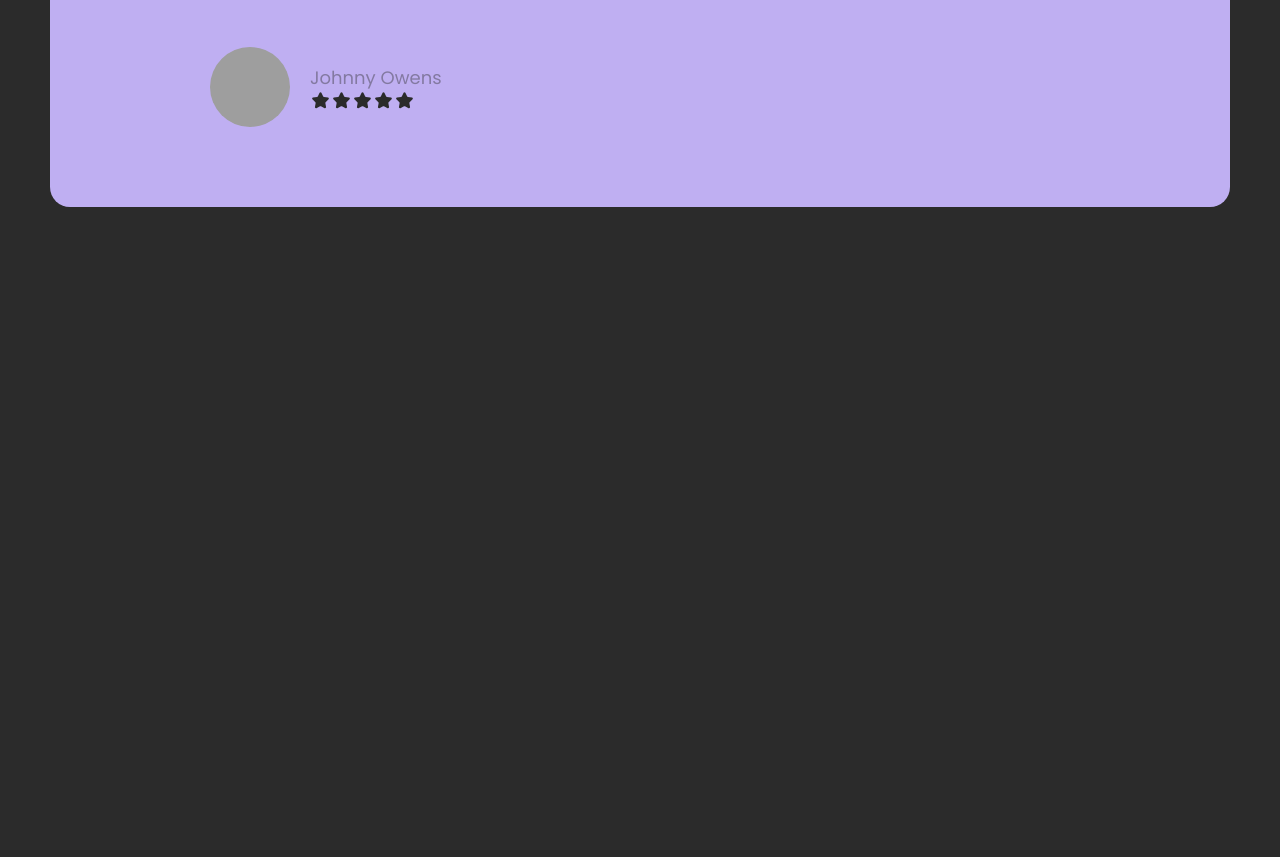
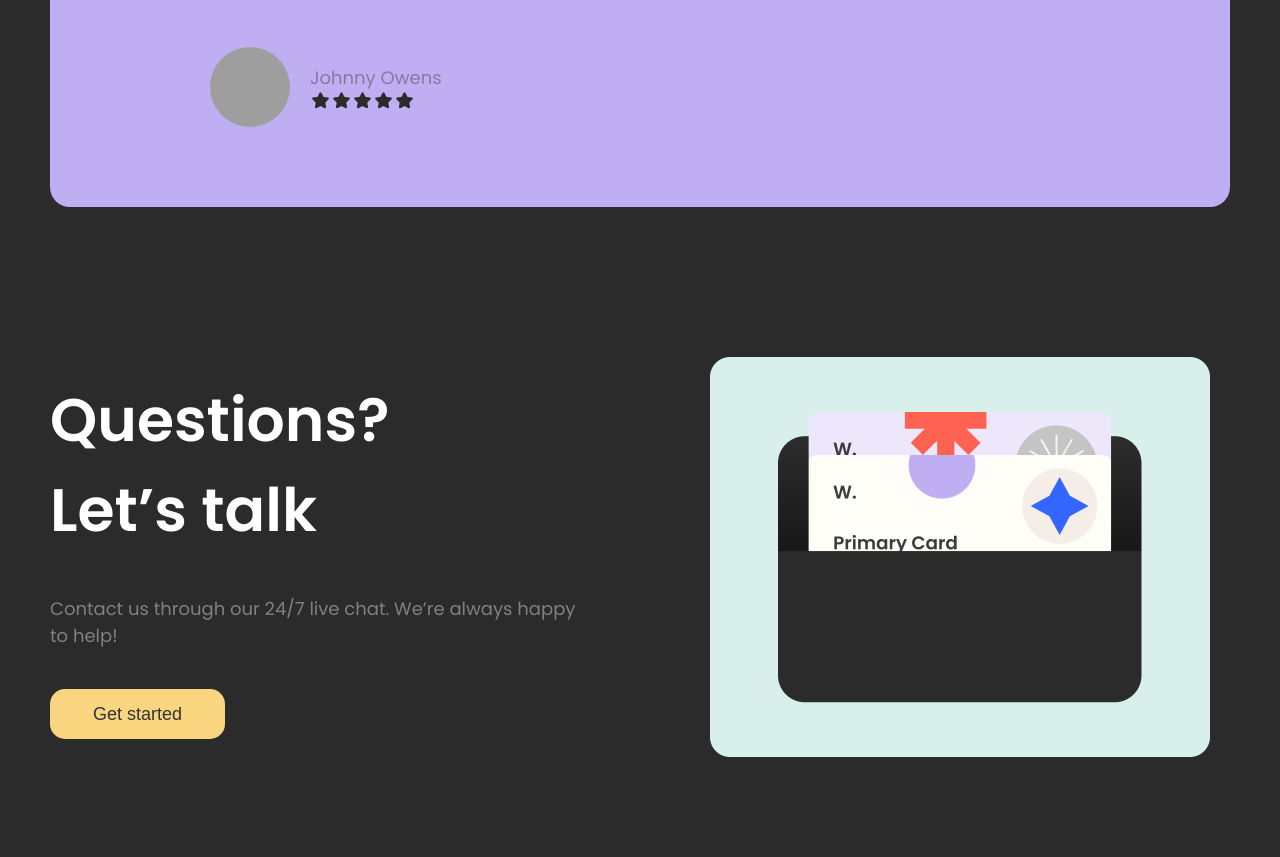
Before and after one commit to ftejic/landing-page-week1, a plain HTML site: page index.html in a window 1280 px wide. Shown: the part 2243-3100 px from the top of the page. Before the commit the page ends 2500 px from the top, so only its background shows below. Drawn offline with Linux system fonts and the light colour scheme; grey boxes are pictures that could not be loaded.

Commit message:
feat(#7): Add cta section

```diff
--- a/index.html
+++ b/index.html
@@ -85,7 +85,11 @@
             thanks!”
           </p>
           <div class="user">
-            <img src="assets/images/user-image.png" alt="User image" class="profile--pic"/>
+            <img
+              src="assets/images/user-image.png"
+              alt="User image"
+              class="profile--pic"
+            />
             <div>
               <span class="name">Johnny Owens</span>
               <div class="stars">
@@ -99,6 +103,21 @@
           </div>
         </div>
       </div>
+      <div class="cta container">
+        <div>
+          <h1>
+            Questions? <br />
+            Let’s talk
+          </h1>
+          <p>
+            Contact us through our 24/7 live chat. We’re always happy to help!
+          </p>
+          <button class="btt btt--primary">Get started</button>
+        </div>
+        <div>
+          <img src="assets/images/cta-image.png" alt="CTA image" />
+        </div>
+      </div>
     </main>
   </body>
 </html>
--- /dev/null
+++ b/scss/layout/_cta.scss
@@ -0,0 +1,57 @@
+@use "../utils/variables" as *;
+
+.cta {
+  padding-top: 50px;
+  padding-bottom: 50px;
+  text-align: center;
+
+  @media (min-width: 1280px) {
+    padding-top: 100px;
+    padding-bottom: 100px;
+    text-align: left;
+    display: flex;
+    align-items: center;
+    justify-content: space-between;
+    gap: 100px;
+  }
+
+  div {
+    flex: 1;
+  }
+
+  h1 {
+    font-size: 40px;
+    font-weight: 600;
+
+    @media (min-width: 768px) {
+      font-size: 60px;
+    }
+  }
+
+  p {
+    color: $color-foreground;
+    opacity: 0.4;
+    margin-top: 30px;
+
+    @media (min-width: 1280px) {
+        margin-top: 40px;
+    }
+  }
+
+  button {
+    margin-top: 40px;
+  }
+
+  img {
+    border-radius: $radius-md;
+    margin: 60px auto 0;
+
+    @media (min-width: 540px) {
+      max-width: 500px;
+    }
+
+    @media (min-width: 1280px) {
+      margin: 0 auto;
+    }
+  }
+}
--- a/scss/main.scss
+++ b/scss/main.scss
@@ -8,6 +8,7 @@
 @use "layout/features";
 @use "components/feature";
 @use "layout/user-feedback";
+@use "layout/cta";
 
 body {
     font-family: $font-poppins;
```
Also changed, not shown: assets/images/cta-image.png (added), scss/main.css, 1 other file.
